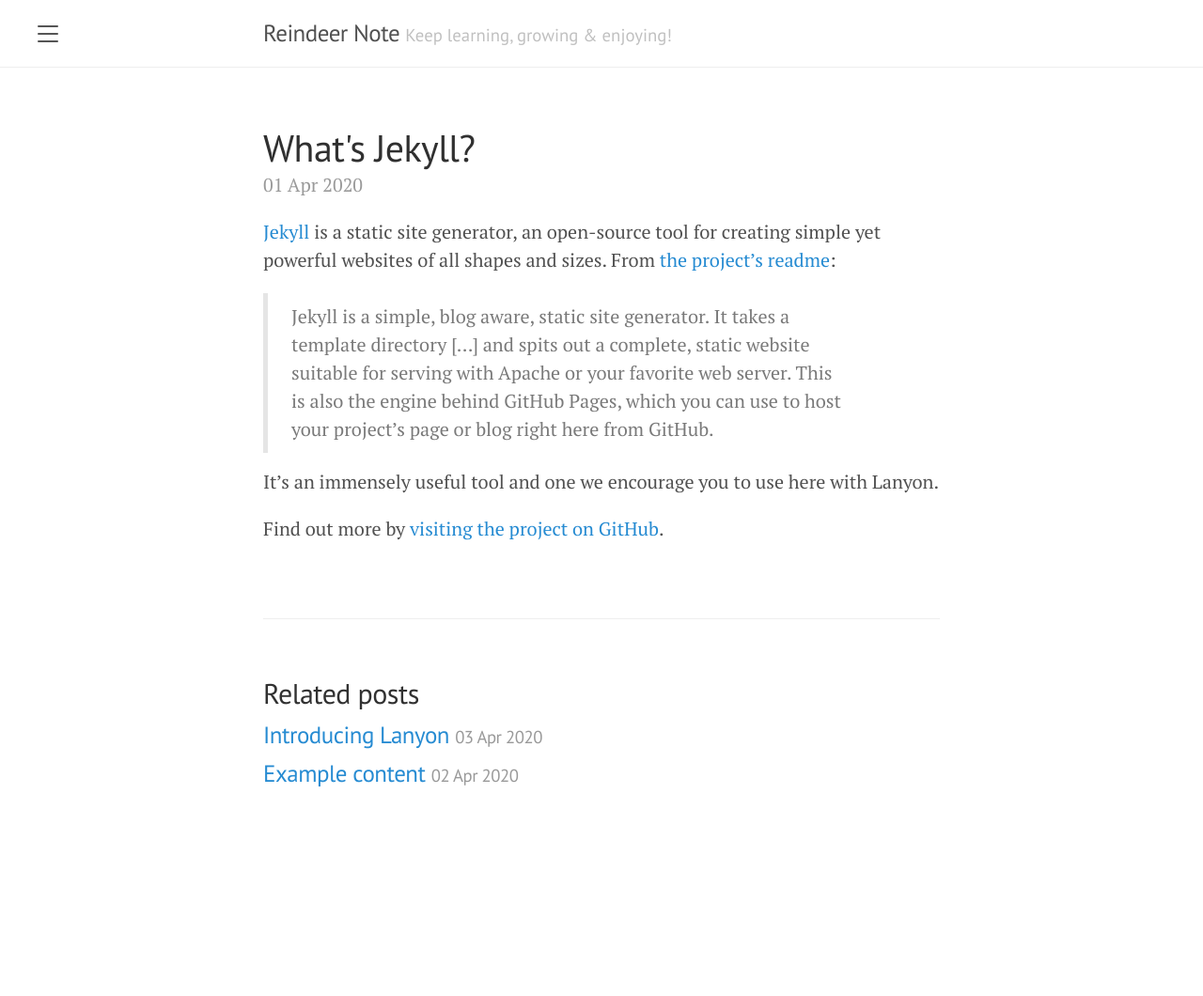
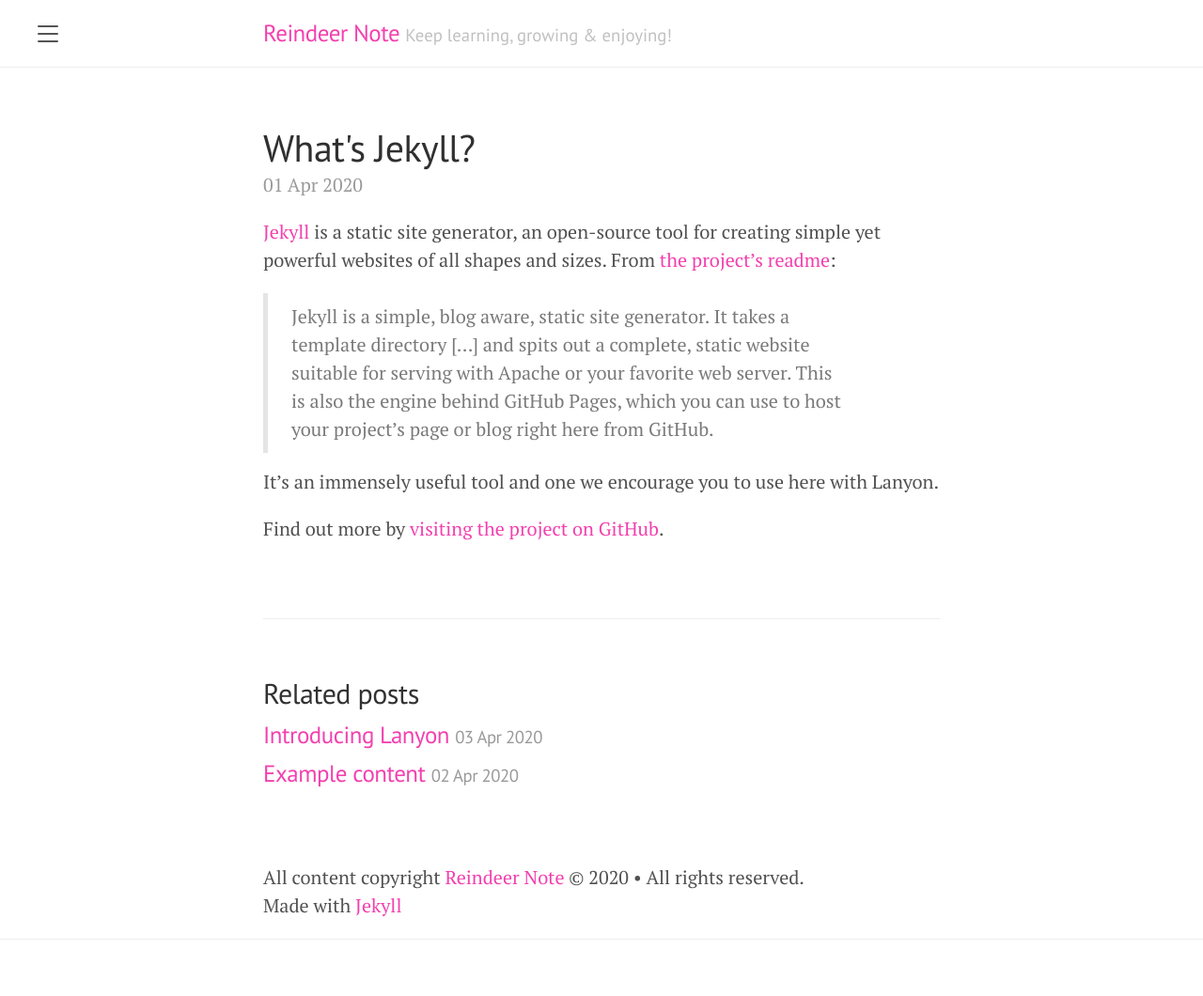
Before and after one commit to lindawu100/lindawu100.github.io, a Jekyll site: the page built from _posts/2020-04-01-whats-jekyll.md, in a window 1280 px wide. Shown: the whole page at 94% size. Built offline with Jekyll 4.4.1, drawn with Linux system fonts in a browser that asks for light colours; before the commit the page ends 900 px from its top, so only the background shows below that.

Commit message:
add custom color & footer

```diff
--- a/_config.yml
+++ b/_config.yml
@@ -20,3 +20,18 @@
 # Custom vars
 version:             1.1.0
 google_analytics_id: #UA-XXXX-Y
+
+social:
+  - name: Twitter
+    icon: twitter
+    username: lindawu100
+    url: https://twitter.com/Lindawu100
+    desc: Follow me on Twitter
+    share: true
+
+  - name: GitHub
+    icon: github
+    username: lindawu100
+    url: https://github.com/lindawu100
+    desc: Fork me on GitHub
+    share: false
--- /dev/null
+++ b/_includes/footer.html
@@ -0,0 +1,6 @@
+<footer class="site-footer">
+    <div class="container">
+         <section class="copyright">All content copyright <a href="mailto:{{ site.email}}">{{ site.title }}</a> &copy; {{ site.time | date: '%Y' }} &bull; All rights reserved.</section>
+         <section class="poweredby">Made with <a href="http://jekyllrb.com"> Jekyll</a></section>
+    </div>
+</footer>
--- a/_layouts/default.html
+++ b/_layouts/default.html
@@ -3,7 +3,7 @@
 
   {% include head.html %}
 
-  <body>
+  <body class="theme-base-0g">
 
     {% include sidebar.html %}
 
@@ -23,6 +23,7 @@
         {{ content }}
       </div>
     </div>
+      {% include footer.html %}
 
     <label for="sidebar-checkbox" class="sidebar-toggle"></label>
 
--- a/public/css/lanyon.css
+++ b/public/css/lanyon.css
@@ -119,6 +119,36 @@
     text-align: center;
   }
   .masthead-title small {
+    display: none;
+  }
+}
+
+.site-footer {
+  padding-top:    1rem;
+  padding-bottom: 1rem;
+  margin-bottom: 3rem;
+  border-bottom: 1px solid #eee;
+}
+.site-footer-title {
+  margin-top: 0;
+  margin-bottom: 0;
+  color: #505050;
+}
+.site-footer-title a {
+  color: #505050;
+}
+.site-footer-title small {
+  font-size: 75%;
+  font-weight: 400;
+  color: #c0c0c0;
+  letter-spacing: 0;
+}
+
+@media (max-width: 48em) {
+  .site-footer-title {
+    text-align: center;
+  }
+  .site-footer-title small {
     display: none;
   }
 }
@@ -436,6 +466,18 @@
  * Based on colors from Base16: http://chriskempson.github.io/base16/#default.
  */
 
+/* custom color */
+.theme-base-0g .sidebar,
+.theme-base-0g .sidebar-toggle:active,
+.theme-base-0g #sidebar-checkbox:checked ~ .sidebar-toggle {
+  background-color: #F340AF;
+}
+.theme-base-0g .container a,
+.theme-base-0g .sidebar-toggle,
+.theme-base-0g .related-posts li a:hover {
+  color: #F340AF;
+}
+
 /* Red */
 .theme-base-08 .sidebar,
 .theme-base-08 .sidebar-toggle:active,
```
